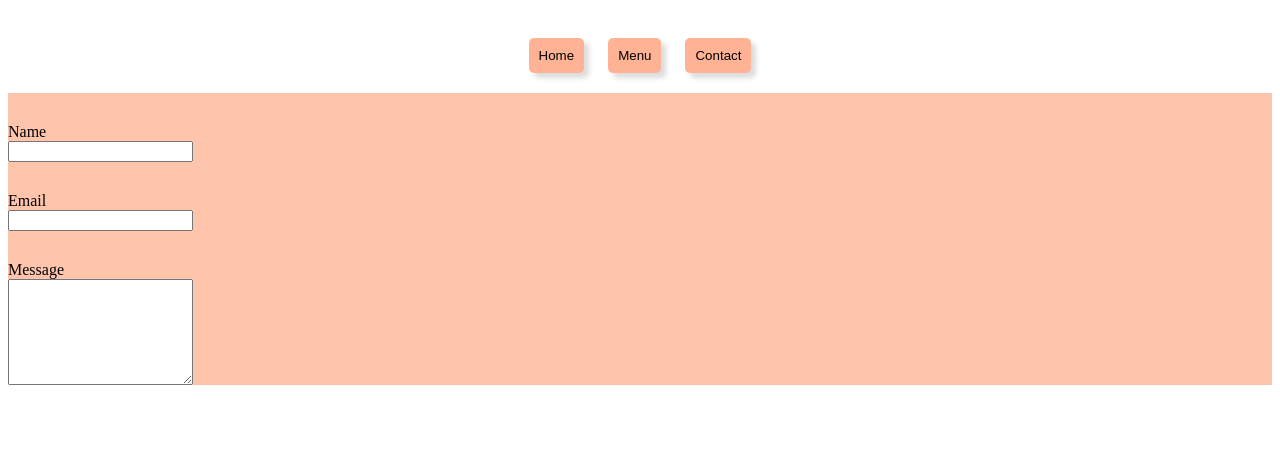
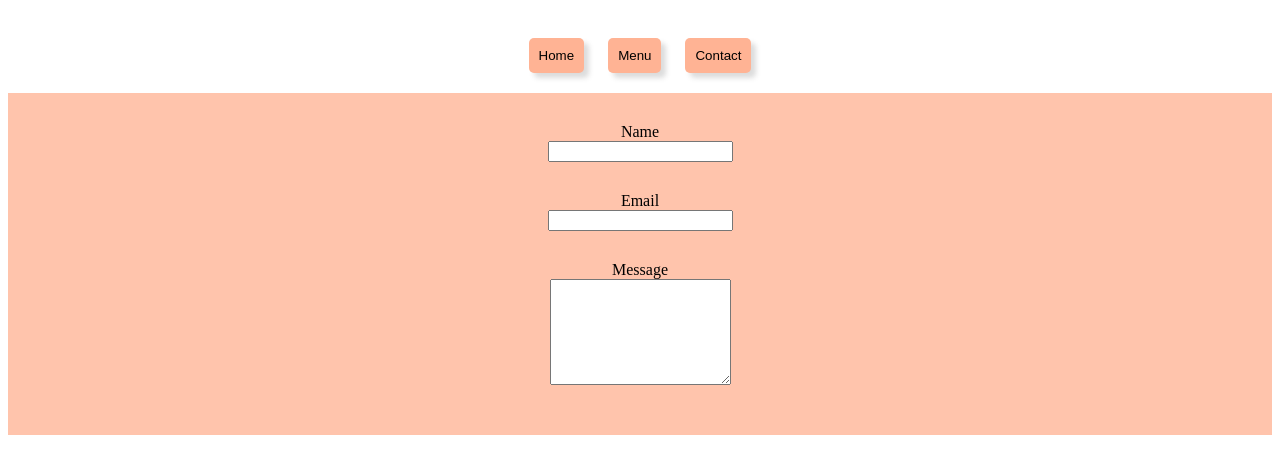
Before and after one commit to rann143/RestaurantPage, a website built with webpack: page dist/index.html in a window 1280 px wide. Both pictures are taken after a click on the button "Contact". Built offline with Linux system fonts and the light colour scheme.

Commit message:
fix menu and contact page positioning

```diff
--- a/src/contactpage.js
+++ b/src/contactpage.js
@@ -23,7 +23,7 @@ const createContactPage = () => {
     messageLabel.setAttribute('for', 'message-input');
     messageLabel.textContent = "Message";
     const messageInput = document.createElement('textarea');
-    emailInput.setAttribute('id', 'message-input');
+    messageInput.setAttribute('id', 'message-input');
     messageInput.style.height = "100px";
 
 
--- a/src/style.css
+++ b/src/style.css
@@ -11,6 +11,8 @@ body {
     margin: 20px;
     width: 100%;
     display: flex;
+    justify-content: center;
+    align-items: center;
 }
 
 #pancakes {
@@ -26,6 +28,7 @@ body {
     grid-template-columns: 1fr 2fr;
     grid-template-rows: 100px 1fr;
 }
+
 
 h1 {
     grid-row: 1/2;
@@ -61,8 +64,15 @@ button:hover {
 #contact-container {
     display: flex;
     flex-direction: column;
+    align-items: center;
+    justify-content: center;
+
 }
 
 label {
     margin-top: 30px;
 }
+
+#message-input {
+    margin-bottom: 50px;
+}
```
Also changed, not shown: dist/index.html, dist/main.js.
